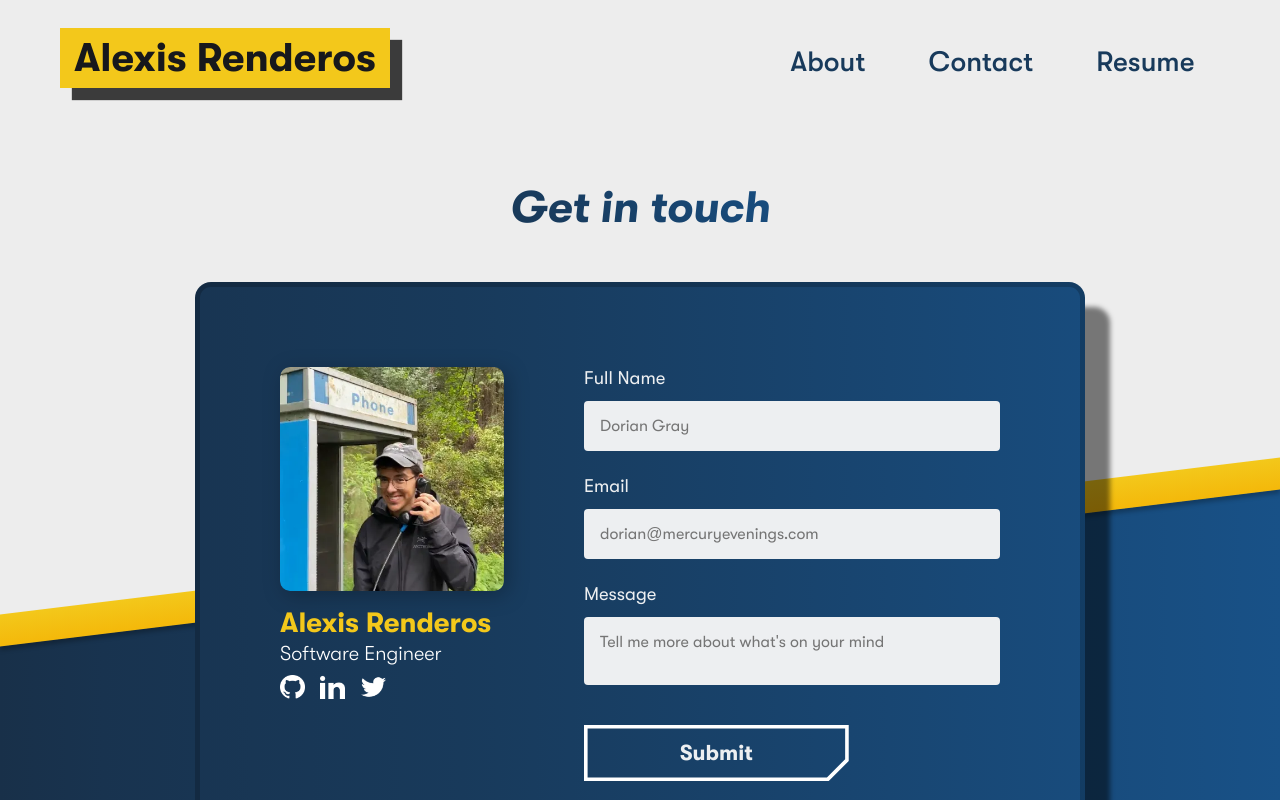
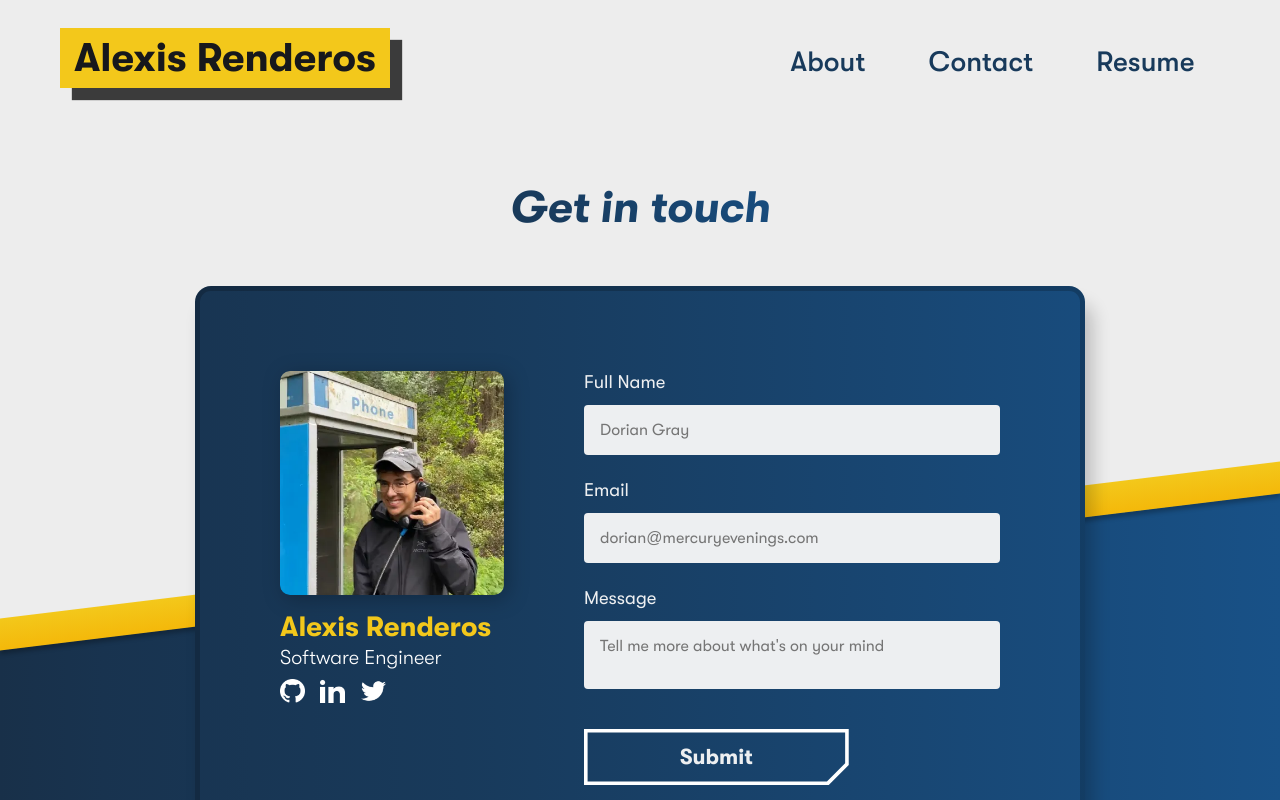
Before and after one commit to elusiveplanet/alexisrenderos.com, a Next.js app in the folder web/: page /contact in a window 1280 px wide. Shown: the top 800 px of the page. Built offline with nearby package versions, Linux system fonts and the light colour scheme.

Commit message:
Update contact page styling

```diff
--- a/web/pages/contact.tsx
+++ b/web/pages/contact.tsx
@@ -5,7 +5,6 @@ import GlobalFooter from "../components/footer";
 import {
   AlternateBackgroundColor,
   FullyTransparent,
-  HalfShadow,
   PrimaryBackgroundColor,
   SlightShadow,
 } from "../utils/colors";
@@ -41,7 +40,7 @@ const ContactBody = styled.div.attrs<{
   }
 
   @media (min-width: ${MIN_DESKTOP_WIDTH}px) {
-    min-height: 1200px;
+    min-height: 800px;
   }
 `;
 
@@ -55,12 +54,12 @@ const ContactWrapper = styled.div`
   flex-direction: column;
   background: ${PrimaryBackgroundColor} center;
   background-size: 100vw 100vh;
-  box-shadow: 14px 18px 12px 0 ${HalfShadow};
+  box-shadow: 8px 18px 18px 0 ${SlightShadow};
   border-radius: 16px;
   border: 5px ${SlightShadow} solid;
   transition: box-shadow 250ms ease-out;
   :where(:hover, :focus-visible) {
-    box-shadow: 12px 16px 10px 0 ${HalfShadow};
+    box-shadow: 8px 18px 12px 0 ${SlightShadow};
   }
   gap: 2em;
   padding: 2em;
@@ -68,9 +67,9 @@ const ContactWrapper = styled.div`
     flex-direction: row;
     gap: 2.5em;
     padding: 2.5em;
-    box-shadow: 25px 25px 5px 0 ${HalfShadow};
+    box-shadow: 8px 18px 18px 0 ${SlightShadow};
     :where(:hover, :focus-visible) {
-      box-shadow: 22px 22px 5px 0 ${HalfShadow};
+      box-shadow: 8px 18px 12px 0 ${SlightShadow};
     }
   }
   @media (min-width: ${MIN_DESKTOP_WIDTH}px) {
@@ -84,7 +83,7 @@ const ContactAndDividerWrapper = styled.div`
   align-items: center;
   justify-content: center;
   max-width: 85%;
-  padding: 1em 0 3em 0;
+  padding: 1.25em 0 2em 0;
   @media (min-width: ${MIN_TABLET_WIDTH}px) {
     max-width: 85%;
   }
```
